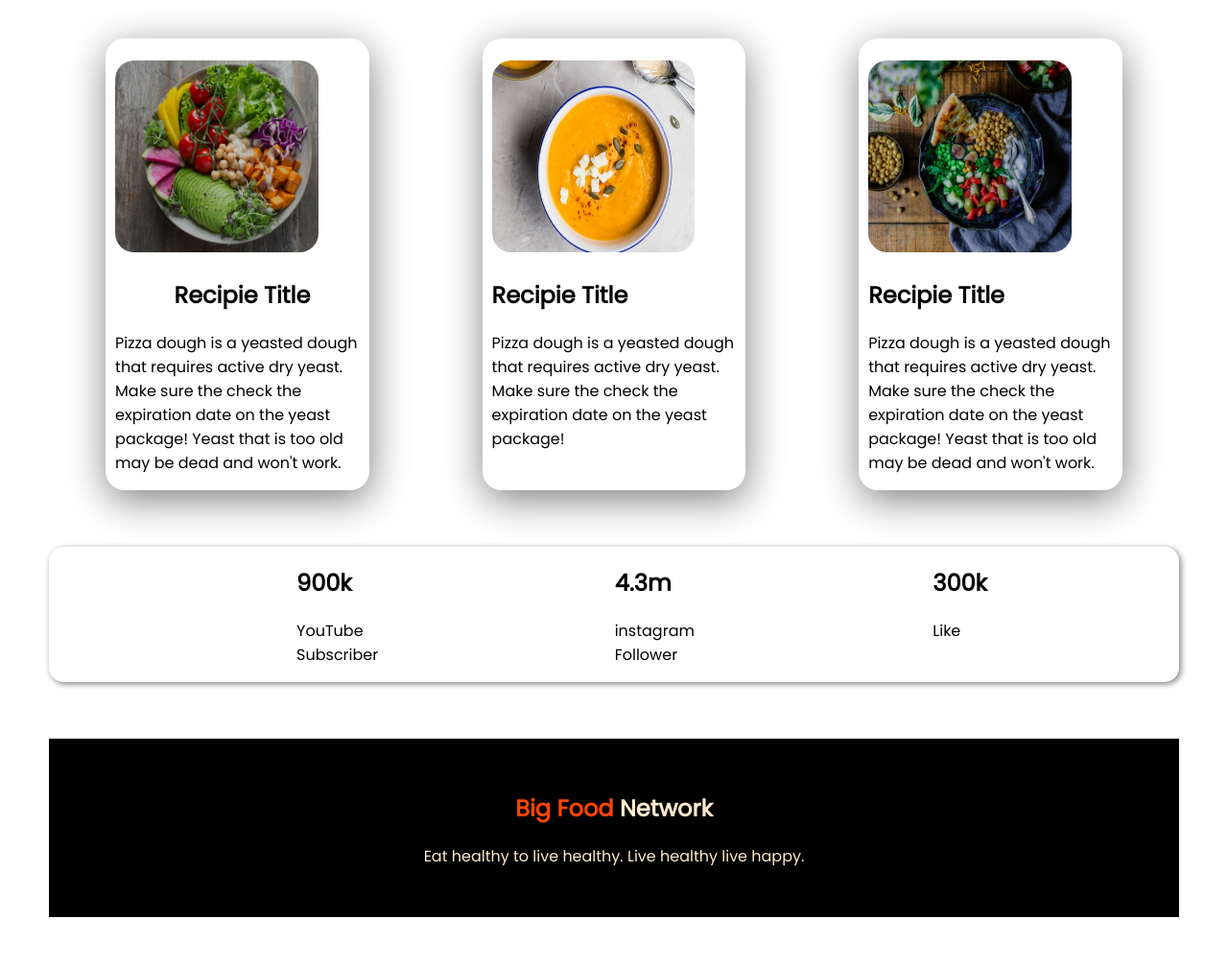
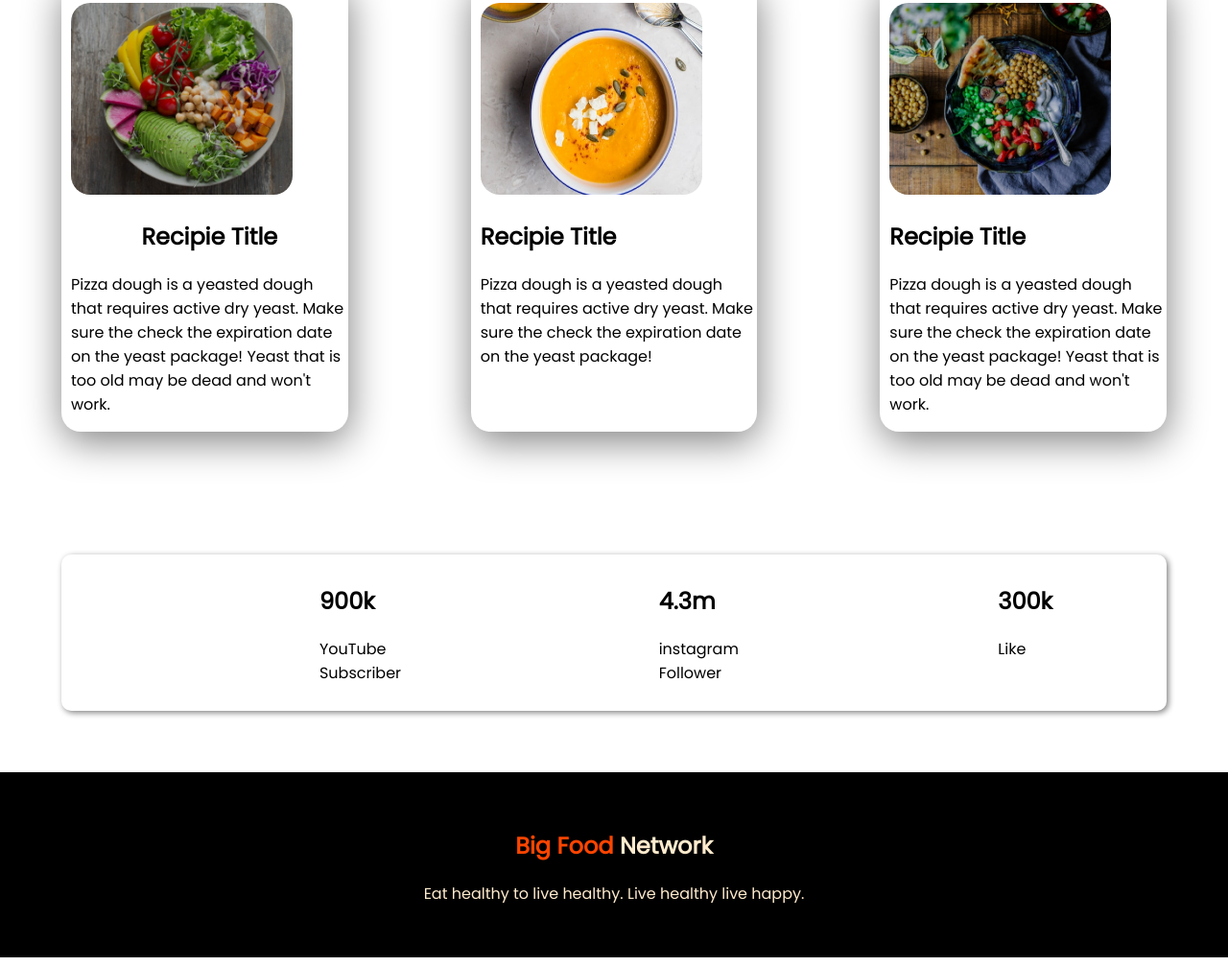
Before and after one commit to Ripon-43/My-First-Assignment, a plain HTML site: page index.html in a window 1280 px wide. Shown: the part 988-1995 px from the top of the page at 96% size. Drawn offline with Linux system fonts and the light colour scheme.

Commit message:
last cheak

```diff
--- a/style.css
+++ b/style.css
@@ -1,6 +1,6 @@
 body{
     font-family: 'Poppins', sans-serif;
-    margin: 4%;
+    margin: 0%;
 }
 pre{font-family: 'Poppins', sans-serif;
 
@@ -59,7 +59,10 @@ section{
     }
     .box-shadow{
         box-shadow: 2px 2px 6px grey;
-        border-radius: 15px;
+        border-radius: 10px;
+        margin: 5%;
+        padding: auto;
+
     }
     .box-follower{
         display: flex;
@@ -70,6 +73,7 @@ section{
     .follow-system{
         width: 20%;
         margin-left: 70%;
+        padding: 3%;
 
 
 
@@ -80,4 +84,5 @@ section{
         text-align: center;
         color: blanchedalmond;
         margin-top: 5%;
+
     }
```
